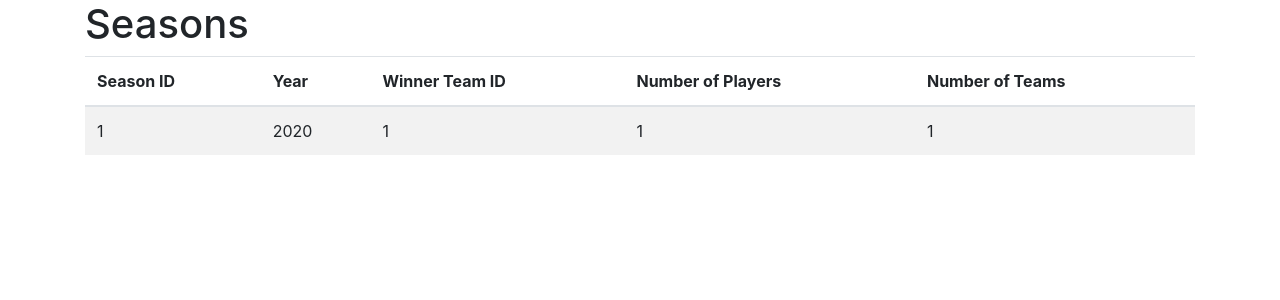
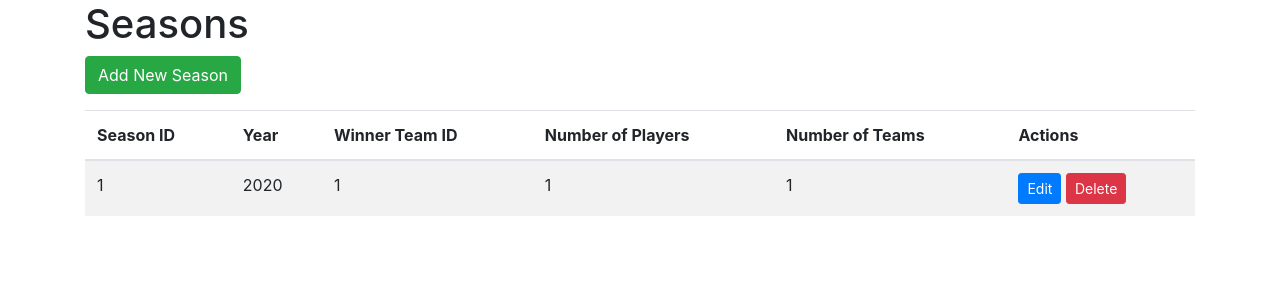
Before and after one commit to firatkizilboga/cucumbers, a Flask app: page /seasons in a window 1280 px wide. Shown: the part 56-356 px from the top of the page. Run offline with Flask 3, Linux system fonts and the light colour scheme; a user stored in the database is signed in; tables that the repository leaves empty or names only in its code hold one stand-in row (values such as "Sample post"); some libraries are stand-ins or nearby versions.

Commit message:
seasons-crud

```diff
--- a/flask_app/website/templates/register.html
+++ b/flask_app/website/templates/register.html
@@ -5,7 +5,6 @@
 <h2>Register</h2>
 <form action="{{ url_for('auth.register') }}" method="POST">
     {{ form.csrf_token }}
-
     <div>
         {{ form.username.label }}
         {{ form.username(size=20) }}
--- a/flask_app/website/templates/seasons.html
+++ b/flask_app/website/templates/seasons.html
@@ -1,8 +1,14 @@
+
 {% extends "base.html" %}
 {% block title %} Seasons {% endblock %}
 
 {% block content %}
 <h1>Seasons</h1>
+
+{% if current_user.is_admin %}
+    <a href="{{ url_for('views.add_season') }}" class="btn btn-success mb-3">Add New Season</a>
+{% endif %}
+
 <table class="table table-striped">
     <thead>
         <tr>
@@ -11,6 +17,9 @@
             <th>Winner Team ID</th>
             <th>Number of Players</th>
             <th>Number of Teams</th>
+            {% if current_user.is_admin %}
+                <th>Actions</th>
+            {% endif %}
         </tr>
     </thead>
     <tbody>
@@ -21,6 +30,14 @@
             <td>{{ season.season_winner_team_id }}</td>
             <td>{{ season.num_players_in_season }}</td>
             <td>{{ season.num_teams_in_season }}</td>
+            {% if current_user.is_admin %}
+                <td>
+                    <a href="{{ url_for('views.edit_season', season_id=season.season_id) }}" class="btn btn-primary btn-sm">Edit</a>
+                    <form action="{{ url_for('views.delete_season', season_id=season.season_id) }}" method="POST" style="display:inline;">
+                        <button type="submit" class="btn btn-danger btn-sm" onclick="return confirm('Are you sure you want to delete this season?');">Delete</button>
+                    </form>
+                </td>
+            {% endif %}
         </tr>
         {% endfor %}
     </tbody>
--- a/flask_app/website/views.py
+++ b/flask_app/website/views.py
@@ -1,20 +1,22 @@
-from flask import Blueprint, render_template, redirect, url_for, request, flash
 from flask_sqlalchemy import SQLAlchemy
-from flask_login import login_required, current_user
-views = Blueprint('views', __name__)
+from flask import Blueprint, render_template, request, redirect, url_for, flash, abort
+
+views = Blueprint("views", __name__)
 db = SQLAlchemy()
 
 from sqlalchemy import text  # Import text for raw SQL queries
 from .utils import validate_player_data
 from .auth import admin_required
 
+from flask_login import login_user, logout_user, login_required, current_user
 
 
-@views.route('/')
+@views.route("/")
 def homepage():
     return render_template("home.html")
 
-@views.route('/players')
+
+@views.route("/players")
 def players():
     query = text("""
     SELECT *
@@ -27,45 +29,48 @@ def players():
 
     return render_template("players.html", players=players)
 
-@views.route('/delete_player/<int:player_id>', methods=['POST'])
+
+@views.route("/delete_player/<int:player_id>", methods=["POST"])
 def delete_player(player_id):
     # Execute the DELETE SQL query directly
-    query = text('DELETE FROM Players WHERE Player_ID = :player_id')
-    db.session.execute(query, {'player_id': player_id})
+    query = text("DELETE FROM Players WHERE Player_ID = :player_id")
+    db.session.execute(query, {"player_id": player_id})
 
     db.session.commit()
 
-    return redirect(url_for('views.players'))
+    return redirect(url_for("views.players"))
 
-@views.route('/edit_player/<int:player_id>', methods=['GET', 'POST'])
+
+@views.route("/edit_player/<int:player_id>", methods=["GET", "POST"])
+@admin_required
 def edit_player(player_id):
     # Retrieve the player's details
-    query = text('SELECT * FROM Players WHERE Player_ID = :player_id')
-    player = db.session.execute(query, {'player_id': player_id}).fetchone()
+    query = text("SELECT * FROM Players WHERE Player_ID = :player_id")
+    player = db.session.execute(query, {"player_id": player_id}).fetchone()
 
-    if request.method == 'POST':
+    if request.method == "POST":
         # Get updated values from the form
-        player_name = request.form.get('Player')
-        birth_year = request.form.get('Birth_Year')
-        num_seasons = request.form.get('Num_Seasons')
-        first_seas = request.form.get('First_Seas')
-        last_seas = request.form.get('Last_Seas')
-        mvp_total = request.form.get('MVP_Total')
-        hof = True if request.form.get('HOF') == 'on' else False
+        player_name = request.form.get("Player")
+        birth_year = request.form.get("Birth_Year")
+        num_seasons = request.form.get("Num_Seasons")
+        first_seas = request.form.get("First_Seas")
+        last_seas = request.form.get("Last_Seas")
+        mvp_total = request.form.get("MVP_Total")
+        hof = True if request.form.get("HOF") == "on" else False
 
-        if mvp_total == '':
+        if mvp_total == "":
             mvp_total = None
-        if birth_year == '':
+        if birth_year == "":
             birth_year = None
-        if num_seasons == '':
+        if num_seasons == "":
             num_seasons = None
-        if first_seas == '':
+        if first_seas == "":
             first_seas = None
-        if last_seas == '':
+        if last_seas == "":
             last_seas = None
 
         # Update the player's details in the database
-        query_update = text('''
+        query_update = text("""
             UPDATE Players
             SET Player = :player_name,
                 Birth_Year = :birth_year,
@@ -75,31 +80,37 @@ def edit_player(player_id):
                 MVP_Total = :mvp_total,
                 HOF = :hof
             WHERE Player_ID = :player_id
-        ''')
+        """)
 
-        is_valid, error_message = validate_player_data(birth_year, num_seasons, first_seas, last_seas, mvp_total)
+        is_valid, error_message = validate_player_data(
+            birth_year, num_seasons, first_seas, last_seas, mvp_total
+        )
 
         if not is_valid:
-            flash(error_message, 'error')
-            return redirect(url_for('views.edit_player', player_id=player_id))
+            flash(error_message, "error")
+            return redirect(url_for("views.edit_player", player_id=player_id))
 
-        db.session.execute(query_update, {
-            'player_name': player_name,
-            'birth_year': birth_year,
-            'num_seasons': num_seasons,
-            'first_seas': first_seas,
-            'last_seas': last_seas,
-            'mvp_total': mvp_total,
-            'hof': hof,
-            'player_id': player_id
-        })
+        db.session.execute(
+            query_update,
+            {
+                "player_name": player_name,
+                "birth_year": birth_year,
+                "num_seasons": num_seasons,
+                "first_seas": first_seas,
+                "last_seas": last_seas,
+                "mvp_total": mvp_total,
+                "hof": hof,
+                "player_id": player_id,
+            },
+        )
         db.session.commit()
 
-        return redirect(url_for('views.players'))
+        return redirect(url_for("views.players"))
 
-    return render_template('edit_player.html', player=player)
+    return render_template("edit_player.html", player=player)
 
-@views.route('/player_season_stats')
+
+@views.route("/player_season_stats")
 def player_season_stats():
     query = text("""
     SELECT *
@@ -112,11 +123,13 @@ def player_season_stats():
 
     return render_template("player_season_stats.html", stats=player_season_stats)
 
-@views.route('/player_season_info')
+
+@views.route("/player_season_info")
 def player_season_info():
     return render_template("player_season_info.html")
 
-@views.route('/teams')
+
+@views.route("/teams")
 def teams():
     query = text("""
         SELECT *
@@ -126,18 +139,21 @@ def teams():
 
     return render_template("teams.html", teams=teams)
 
-@views.route('/team_season_info', methods=['GET', 'POST'])
+
+@views.route("/team_season_info", methods=["GET", "POST"])
 def team_season_info():
-    all_teams = db.session.execute(text("""
+    all_teams = db.session.execute(
+        text("""
             SELECT *
             FROM Teams
-        """)).fetchall()
+        """)
+    ).fetchall()
 
     selected_team = None
     results = []
 
-    if request.method == 'POST':
-        selected_team = request.form.get('team')
+    if request.method == "POST":
+        selected_team = request.form.get("team")
         print(selected_team)
         if selected_team:
             query = text("""
@@ -155,12 +171,13 @@ def team_season_info():
                 RIGHT JOIN Seasons ON Seasons.season_id = Team_Season_Info.season_id
                 WHERE team_id = :team_id
             """)
-            results = db.session.execute(query, {'team_id': selected_team}).fetchall()
+            results = db.session.execute(query, {"team_id": selected_team}).fetchall()
         else:
             results = []
     return render_template("team_season_info.html", teams=all_teams, results=results)
 
-@views.route('/seasons')
+
+@views.route("/seasons")
 def seasons():
     query = text("""
     SELECT *
@@ -168,20 +185,137 @@ def seasons():
     """)
 
     # Execute the query and fetch all rows
-    seasons= db.session.execute(query).fetchall()
+    seasons = db.session.execute(query).fetchall()
     return render_template("seasons.html", seasons=seasons)
 
 
-
-@views.route('/profile')
+@views.route("/profile")
 @login_required
 def profile():
-    return f"This is {current_user.username}'s profile! Only logged in users can see this."
+    return (
+        f"This is {current_user.username}'s profile! Only logged in users can see this."
+    )
 
-@views.route('/admin-page')
+
+@views.route("/admin-page")
 @admin_required
 def admin_page():
     if not current_user.is_admin:
-        flash("You do not have permission to view this page.", category='error')
-        return redirect(url_for('views.homepage'))
+        flash("You do not have permission to view this page.", category="error")
+        return redirect(url_for("views.homepage"))
     return "Welcome to the admin page!"
+
+
+@views.route("/delete_season/<int:season_id>", methods=["POST"])
+@admin_required
+def delete_season(season_id):
+    try:
+        query = text("DELETE FROM Seasons WHERE season_id = :season_id")
+        db.session.execute(query, {"season_id": season_id})
+        db.session.commit()
+        flash("Season deleted successfully.", "success")
+    except Exception as e:
+        db.session.rollback()
+        flash("An error occurred while deleting the season.", "error")
+    return redirect(url_for("views.seasons"))
+
+
+# Edit Season
+@views.route("/edit_season/<int:season_id>", methods=["GET", "POST"])
+@admin_required
+def edit_season(season_id):
+    query = text("SELECT * FROM Seasons WHERE season_id = :season_id")
+    season = db.session.execute(query, {"season_id": season_id}).fetchone()
+    if not season:
+        flash("Season not found.", "error")
+        return redirect(url_for("views.seasons"))
+    if request.method == "POST":
+        year = request.form.get("Year")
+        winner_team_id = request.form.get("Winner_Team_ID")
+        num_players = request.form.get("Num_Players")
+        num_teams = request.form.get("Num_Teams")
+        if not year or not winner_team_id:
+            flash("Year and Winner Team ID are required.", "error")
+            return redirect(url_for("views.edit_season", season_id=season_id))
+        try:
+            year = int(year)
+            winner_team_id = int(winner_team_id)
+            num_players = int(num_players) if num_players else None
+            num_teams = int(num_teams) if num_teams else None
+        except ValueError:
+            flash("Invalid input. Please enter valid numbers.", "error")
+            return redirect(url_for("views.edit_season", season_id=season_id))
+        try:
+            query_update = text("""
+                UPDATE Seasons
+                SET year = :year,
+                    season_winner_team_id = :winner_team_id,
+                    num_players_in_season = :num_players,
+                    num_teams_in_season = :num_teams
+                WHERE season_id = :season_id
+            """)
+            db.session.execute(
+                query_update,
+                {
+                    "year": year,
+                    "winner_team_id": winner_team_id,
+                    "num_players": num_players,
+                    "num_teams": num_teams,
+                    "season_id": season_id,
+                },
+            )
+            db.session.commit()
+            flash("Season updated successfully.", "success")
+            return redirect(url_for("views.seasons"))
+        except Exception as e:
+            db.session.rollback()
+            flash("An error occurred while updating the season.", "error")
+    return render_template("edit_season.html", season=season)
+
+
+# Add Season (Optional)
+@views.route("/add_season", methods=["GET", "POST"])
+@admin_required
+def add_season():
+    if not current_user.is_admin:
+        abort(403)
+    if request.method == "POST":
+        year = request.form.get("Year")
+        winner_team_id = request.form.get("Winner_Team_ID")
+        num_players = request.form.get("Num_Players")
+        num_teams = request.form.get("Num_Teams")
+        if not year or not winner_team_id:
+            flash("Year and Winner Team ID are required.", "error")
+            return redirect(url_for("views.add_season"))
+        try:
+            year = int(year)
+            winner_team_id = int(winner_team_id)
+            num_players = int(num_players) if num_players else None
+            num_teams = int(num_teams) if num_teams else None
+        except ValueError:
+            flash("Invalid input. Please enter valid numbers.", "error")
+            return redirect(url_for("views.add_season"))
+        try:
+            query_insert = text("""
+                INSERT INTO Seasons (year, season_winner_team_id, num_players_in_season, num_teams_in_season)
+                VALUES (:year, :winner_team_id, :num_players, :num_teams)
+            """)
+            db.session.execute(
+                query_insert,
+                {
+                    "year": year,
+                    "winner_team_id": winner_team_id,
+                    "num_players": num_players,
+                    "num_teams": num_teams,
+                },
+            )
+            db.session.commit()
+            flash("Season added successfully.", "success")
+            return redirect(url_for("views.seasons"))
+        except Exception as e:
+            db.session.rollback()
+            flash("An error occurred while adding the season.", "error")
+    return render_template("add_season.html")
+
+
+# Existing other routes...
```
Also changed, not shown: flask_app/website/templates/add_season.html (added, +34 -0 lines), flask_app/website/templates/edit_season.html (added, +35 -0 lines).
